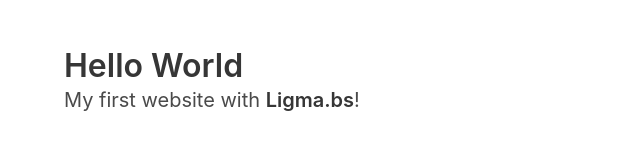
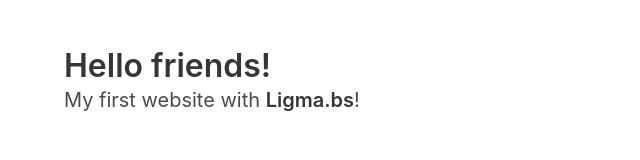
Before and after one commit to akc8012/gina-rona-app, a Preact app: page / in a window 1280 px wide. Shown: the top 160 px of the page, without its empty margins (0-640 px from the left). Built offline with nearby package versions, Linux system fonts and the light colour scheme.

Commit message:
passive-aggressive comments are a go

```diff
--- a/src/main.tsx
+++ b/src/main.tsx
@@ -9,7 +9,7 @@ function App() {
 		<section class='section'>
 			<div class='container'>
 				<h1 class='title'>
-					Hello World
+					Hello friends!
 				</h1>
 				<p class='subtitle'>
 					My first website with <strong>Ligma.bs</strong>!
```
Also changed, not shown: 1 other file (tests, documents, lock files or other folders).
